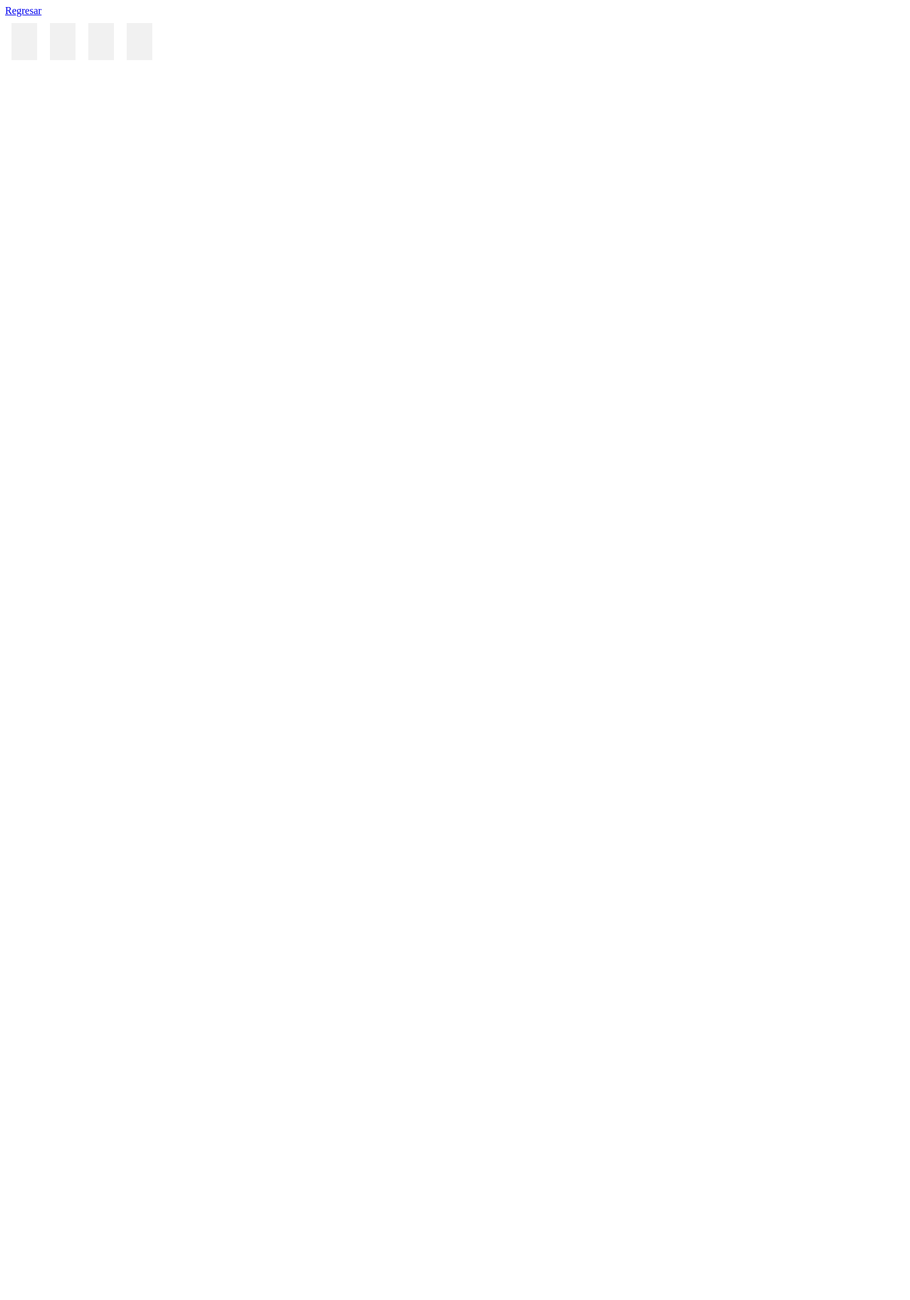
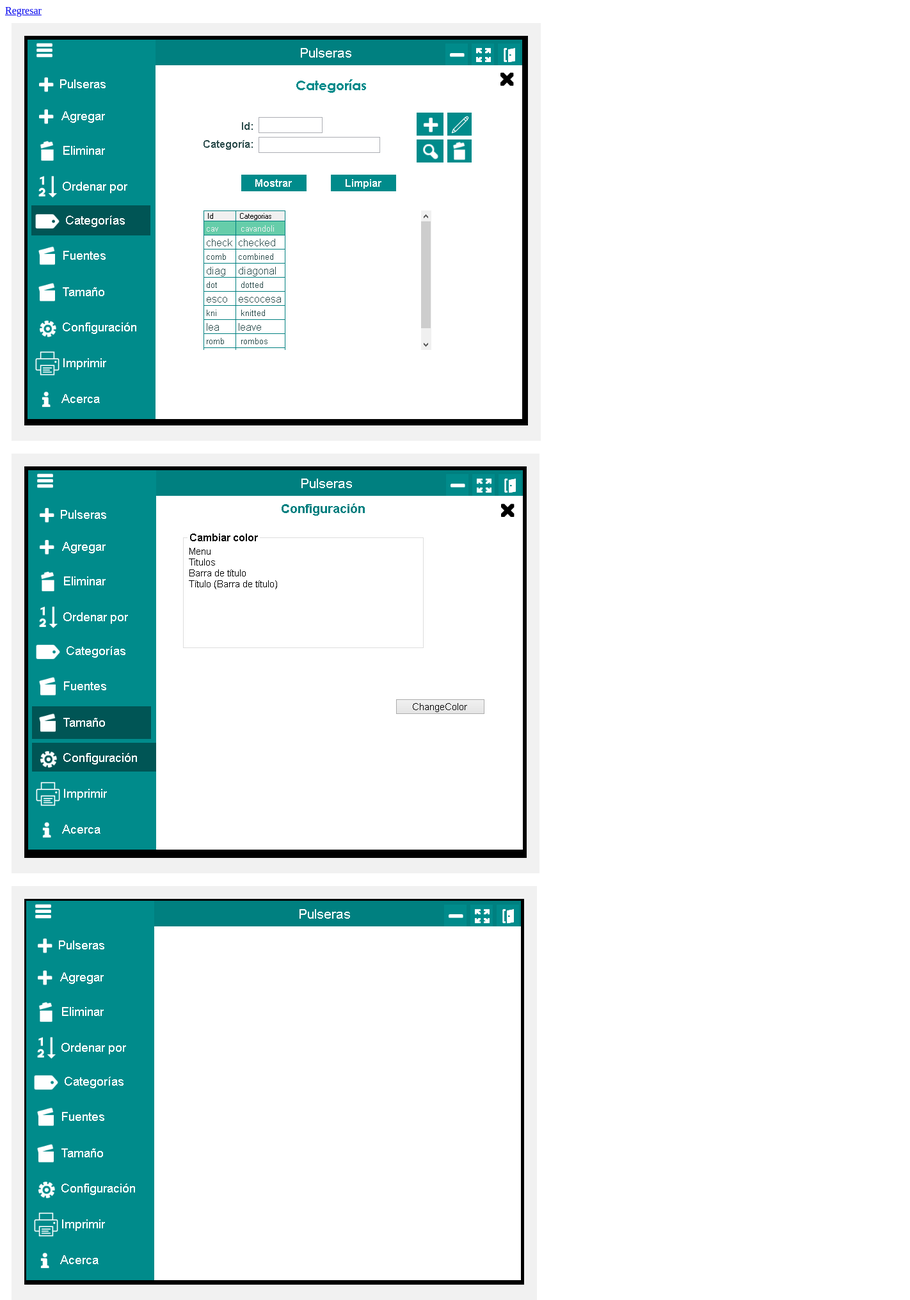
Before and after one commit to acmonrz10/Projects, a plain HTML site: page Pulseras.html in a window 1280 px wide. Shown: the top 2032 px of the page at 64% size, 1422 px wide, since content can reach past the window. Before the commit the page ends 800 px from the top, so only its background shows below. Drawn offline with Linux system fonts and the light colour scheme.

Commit message:
Update Pulseras.html

```diff
--- a/Pulseras.html
+++ b/Pulseras.html
@@ -23,10 +23,10 @@
 
     <a href="index.html">Regresar</a>
     <div class="container">
-    <div><img src="Imagenes/PULSERAS/Categorías.PNG" alt=""></div>
-    <div><img src="Imagenes/PULSERAS/Configuración.PNG" alt=""></div>
-    <div><img src="Imagenes/PULSERAS/Menu Principal.PNG" alt=""></div>
-    <div><img src="Imagenes/PULSERAS/Pulseras.PNG" alt=""></div>
+    <div><img src="PULSERAS/Categorías.PNG" alt=""></div>
+    <div><img src="PULSERAS/Configuración.PNG" alt=""></div>
+    <div><img src="PULSERAS/Menu Principal.PNG" alt=""></div>
+    <div><img src="PULSERAS/Pulseras.PNG" alt=""></div>
 </div>
 
 </body>
```
